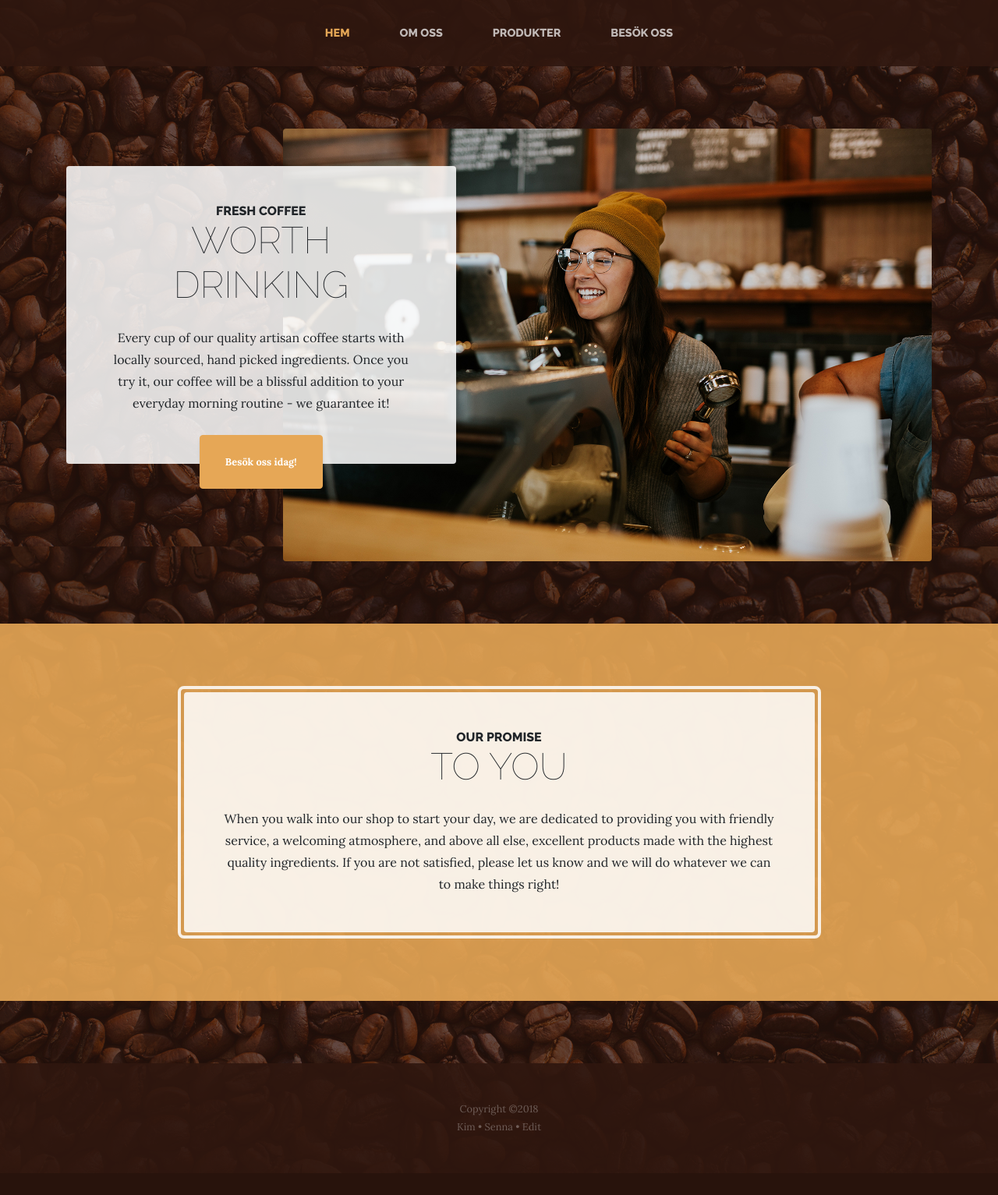
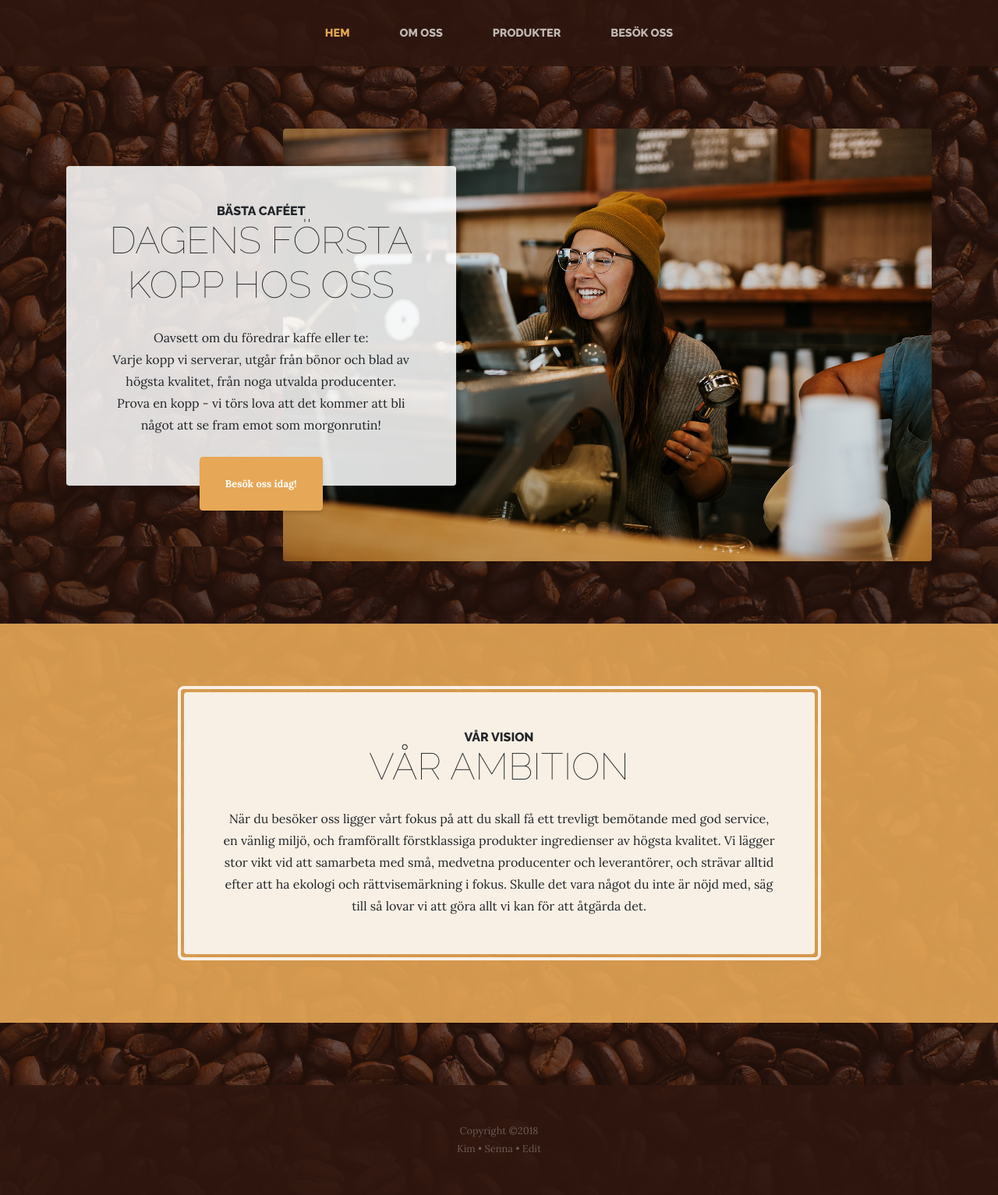
Before and after one commit to tobiashed/cafe-retro, a PHP site: page / in a window 1280 px wide. Shown: the part 275-1808 px from the top of the page at 78% size. Before the commit the page ends 1778 px from the top, so only its background shows below. Run offline with PHP 8.4, Linux system fonts and the light colour scheme.

Commit message:
Ändrat till svenska texter på index.php.

```diff
--- a/index.php
+++ b/index.php
@@ -37,10 +37,13 @@
           <img class="intro-img img-fluid mb-3 mb-lg-0 rounded" src="img/intro.jpg" alt="">
           <div class="intro-text left-0 text-center bg-faded p-5 rounded">
             <h2 class="section-heading mb-4">
-              <span class="section-heading-upper">Fresh Coffee</span>
-              <span class="section-heading-lower">Worth Drinking</span>
+              <span class="section-heading-upper">Bästa caféet</span>
+              <span class="section-heading-lower">Dagens första kopp hos oss</span>
             </h2>
-            <p class="mb-3">Every cup of our quality artisan coffee starts with locally sourced, hand picked ingredients. Once you try it, our coffee will be a blissful addition to your everyday morning routine - we guarantee it!
+            <p class="mb-3">
+              Oavsett om du föredrar kaffe eller te: <br>
+              Varje kopp vi serverar, utgår från bönor och blad av högsta kvalitet, från noga utvalda producenter. <br>
+              Prova en kopp - vi törs lova att det kommer att bli något att se fram emot som morgonrutin!
             </p>
             <div class="intro-button mx-auto">
               <a class="btn btn-primary btn-xl" href="store.php">Besök oss idag!</a>
@@ -56,10 +59,16 @@
           <div class="col-xl-9 mx-auto">
             <div class="cta-inner text-center rounded">
               <h2 class="section-heading mb-4">
-                <span class="section-heading-upper">Our Promise</span>
-                <span class="section-heading-lower">To You</span>
+                <span class="section-heading-upper">Vår vision</span>
+                <span class="section-heading-lower">Vår ambition</span>
               </h2>
-              <p class="mb-0">When you walk into our shop to start your day, we are dedicated to providing you with friendly service, a welcoming atmosphere, and above all else, excellent products made with the highest quality ingredients. If you are not satisfied, please let us know and we will do whatever we can to make things right!</p>
+              <p class="mb-0">
+                När du besöker oss ligger vårt fokus på att du skall få ett trevligt bemötande med god service,
+                 en vänlig miljö, och framförallt förstklassiga produkter ingredienser av högsta kvalitet.
+                 Vi lägger stor vikt vid att samarbeta med små, medvetna producenter och leverantörer,
+                 och strävar alltid efter att ha ekologi och rättvisemärkning i fokus.
+                  Skulle det vara något du inte är nöjd med, säg till så lovar vi att göra allt vi kan för att åtgärda det.
+                </p>
             </div>
           </div>
         </div>
```
